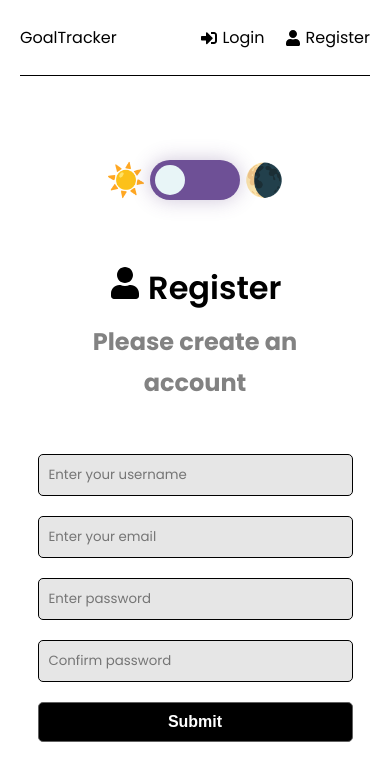
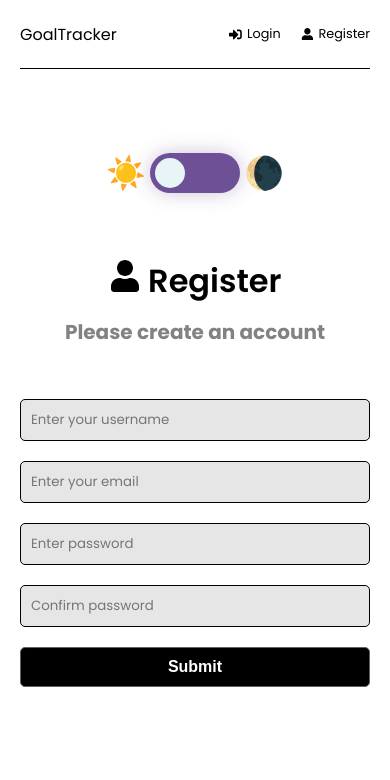
Before and after one commit to TreezCode/MERN-Practice, a React (Create React App) app in the folder frontend/: page /register in a window 390 px wide. Shown: the top 780 px of the page. Built offline with nearby package versions, Linux system fonts and the light colour scheme.

Commit message:
add minor media query updates

```diff
--- a/frontend/src/index.css
+++ b/frontend/src/index.css
@@ -85,12 +85,12 @@ textarea::-webkit-scrollbar-thumb {
   align-items: center;
 }
 
-/* .header ul li a:hover {
-  color: #777;
-} */
-
 .header ul li a svg {
   margin-right: 5px;
+}
+
+.logo {
+  font-size: 1.2rem;
 }
 
 .heading {
@@ -258,15 +258,31 @@ textarea::-webkit-scrollbar-thumb {
 }
 
 @media (max-width: 600px) {
-  .form {
-    width: 90%;
+  .form,
+  .content {
+    width: 100%;
+  }
+
+  .logo {
+    font-size: 1rem;
+  }
+
+  .header ul,
+  .header .btn {
+    font-size: 0.8rem;
+  }
+
+  .header .btn {
+    padding: 7px 14px
   }
 
   .heading h1 {
     font-size: 2rem;
   }
-
-  .heading p {
+  .heading h4 {
     font-size: 1.5rem;
   }
+  .heading p {
+    font-size: 1.25rem;
+  }
 }
```
Also changed, not shown: 2 other files (tests, documents, lock files or other folders).
